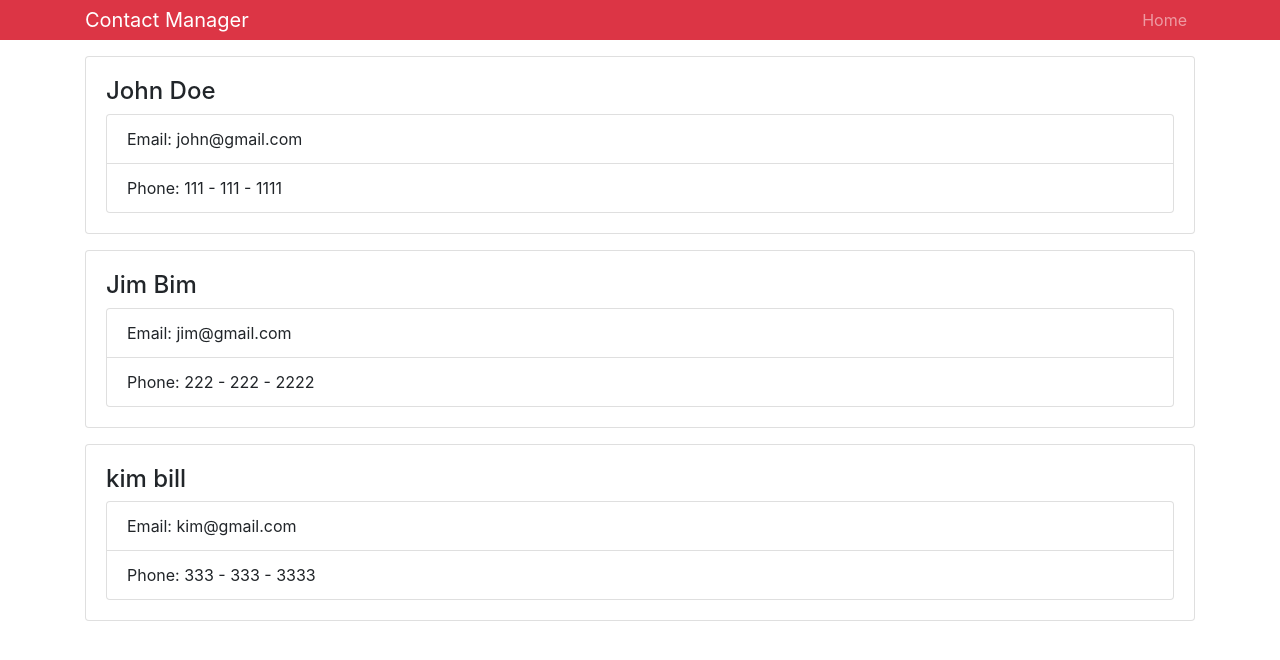
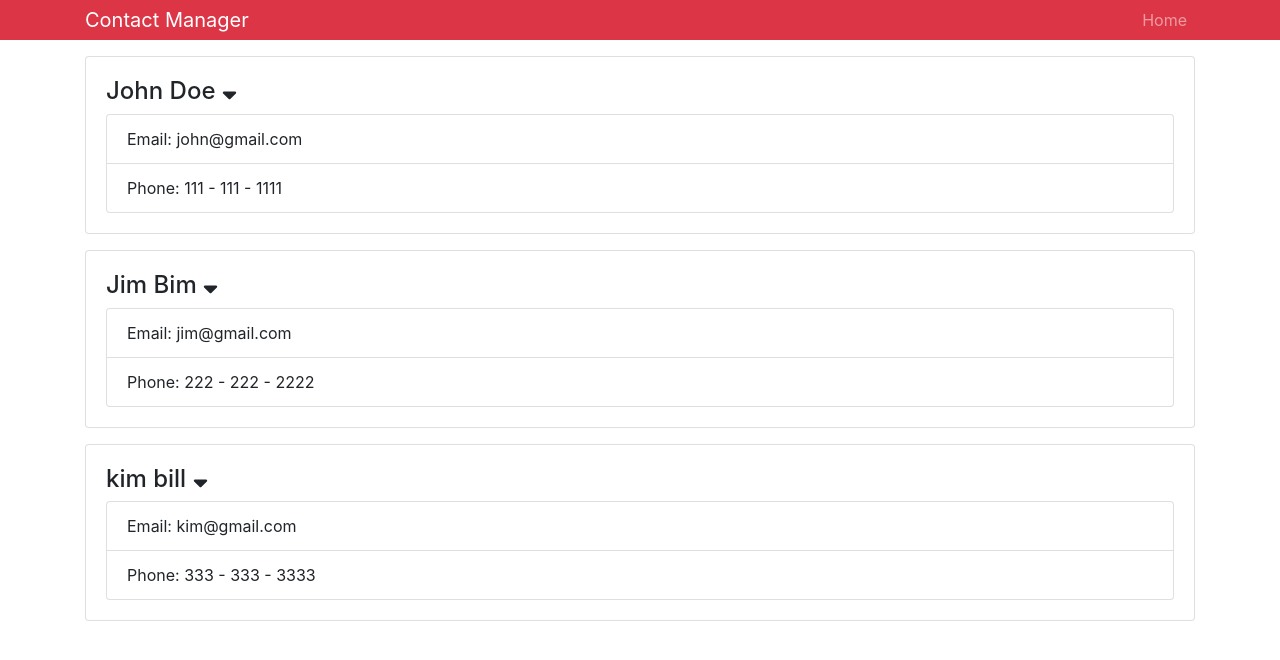
Before and after one commit to sagar0717/React-Contact-Manager, a React (Create React App) app: page / in a window 1280 px wide. Shown: the top 660 px of the page. Built offline with nearby package versions, Linux system fonts and the light colour scheme.

Commit message:
Chapter 22 - Events Handling

```diff
--- a/package.json
+++ b/package.json
@@ -3,6 +3,9 @@
   "version": "0.1.0",
   "private": true,
   "dependencies": {
+    "@fortawesome/fontawesome-svg-core": "^1.2.19",
+    "@fortawesome/free-solid-svg-icons": "^5.9.0",
+    "@fortawesome/react-fontawesome": "^0.1.4",
     "bootstrap": "^4.3.1",
     "react": "^16.8.6",
     "react-dom": "^16.8.6",
--- a/src/App.js
+++ b/src/App.js
@@ -2,8 +2,13 @@ import React, { Component } from "react";
 import Contacts from "./components/Contacts";
 import Header from "./components/Header";
 
+import { library } from "@fortawesome/fontawesome-svg-core";
+import { fas } from "@fortawesome/free-solid-svg-icons";
+import { faPlus, faSortDown } from "@fortawesome/free-solid-svg-icons";
 import "bootstrap/dist/css/bootstrap.min.css";
 import "./App.css";
+
+library.add(fas, faPlus, faSortDown);
 
 class App extends Component {
   render() {
--- a/src/components/Contact.js
+++ b/src/components/Contact.js
@@ -1,12 +1,25 @@
 import React, { Component } from "react";
 import PropTypes from "prop-types";
+import { FontAwesomeIcon } from "../../node_modules/@fortawesome/react-fontawesome";
 
 class Contact extends Component {
+  state = {};
+
+  onShowClick = (name, e) => {
+    // console.log("OnShowClick Function");
+    console.log(name);
+  };
   render() {
-    const { name, email, phone } = this.props;
+    const { name, email, phone } = this.props.contact;
     return (
       <div className="card card-body mb-3">
-        <h4>{name}</h4>
+        <h4>
+          {name}{" "}
+          <FontAwesomeIcon
+            onClick={() => this.onShowClick(name)}
+            icon="sort-down"
+          />
+        </h4>
         <ul className="list-group">
           <li className="list-group-item">Email: {email}</li>
           <li className="list-group-item">Phone: {phone}</li>
--- a/src/components/Contacts.js
+++ b/src/components/Contacts.js
@@ -1,9 +1,9 @@
 import React, { Component } from "react";
 import Contact from "./Contact";
+import PropTypes from "prop-types";
+
 class Contacts extends Component {
-  constructor() {
-    super();
-    this.state = {
+  state = {
     contacts: [
       {
         id: 1,
@@ -25,23 +25,20 @@ class Contacts extends Component {
       }
     ]
   };
-  }
   render() {
     const { contacts } = this.state;
 
     return (
       <div>
         {contacts.map(contact => (
-          <Contact
-            key={contact.id}
-            name={contact.name}
-            email={contact.email}
-            phone={contact.phone}
-          />
+          <Contact key={contact.id} contact={contact} />
         ))}
       </div>
     );
   }
 }
 
+Contact.propTypes = {
+  contact: PropTypes.object.isRequired
+};
 export default Contacts;
```
Also changed, not shown: 1 other file (tests, documents, lock files or other folders). Lines whose indentation alone changed are shown as unchanged.
